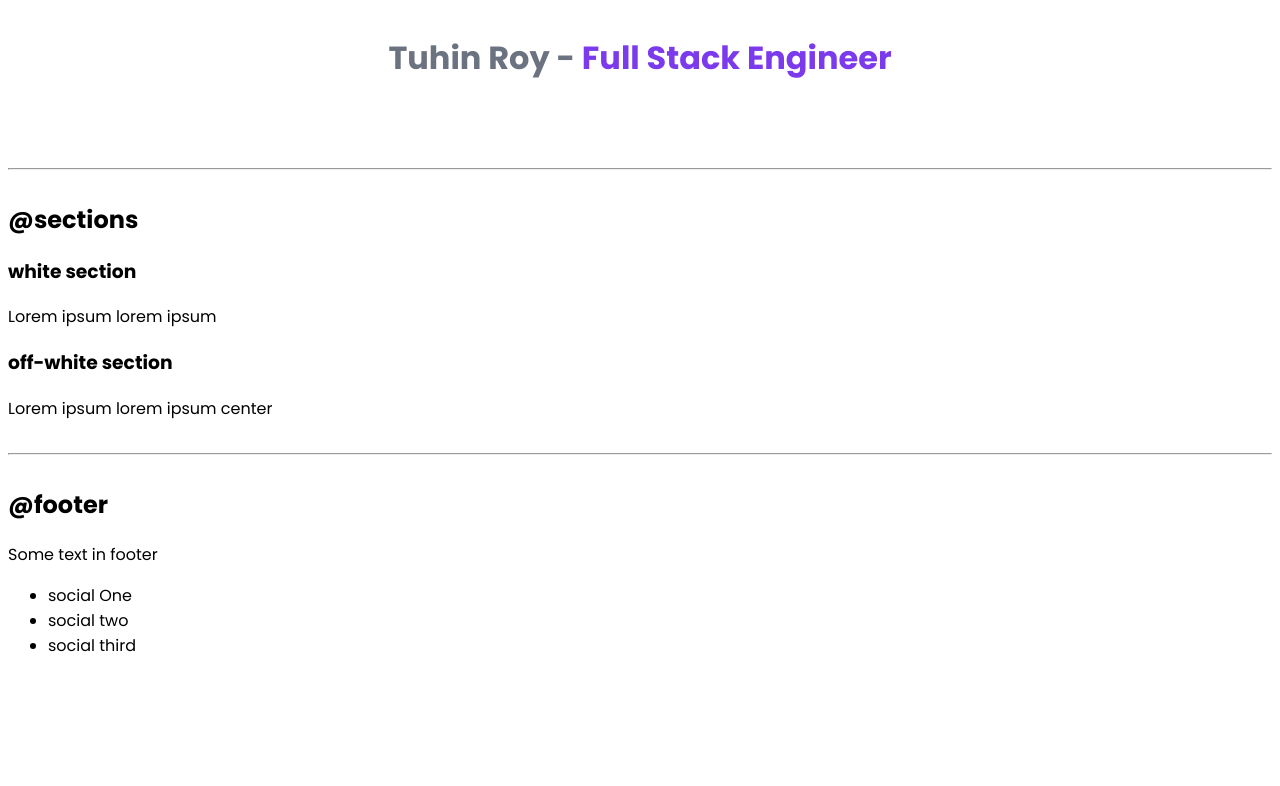
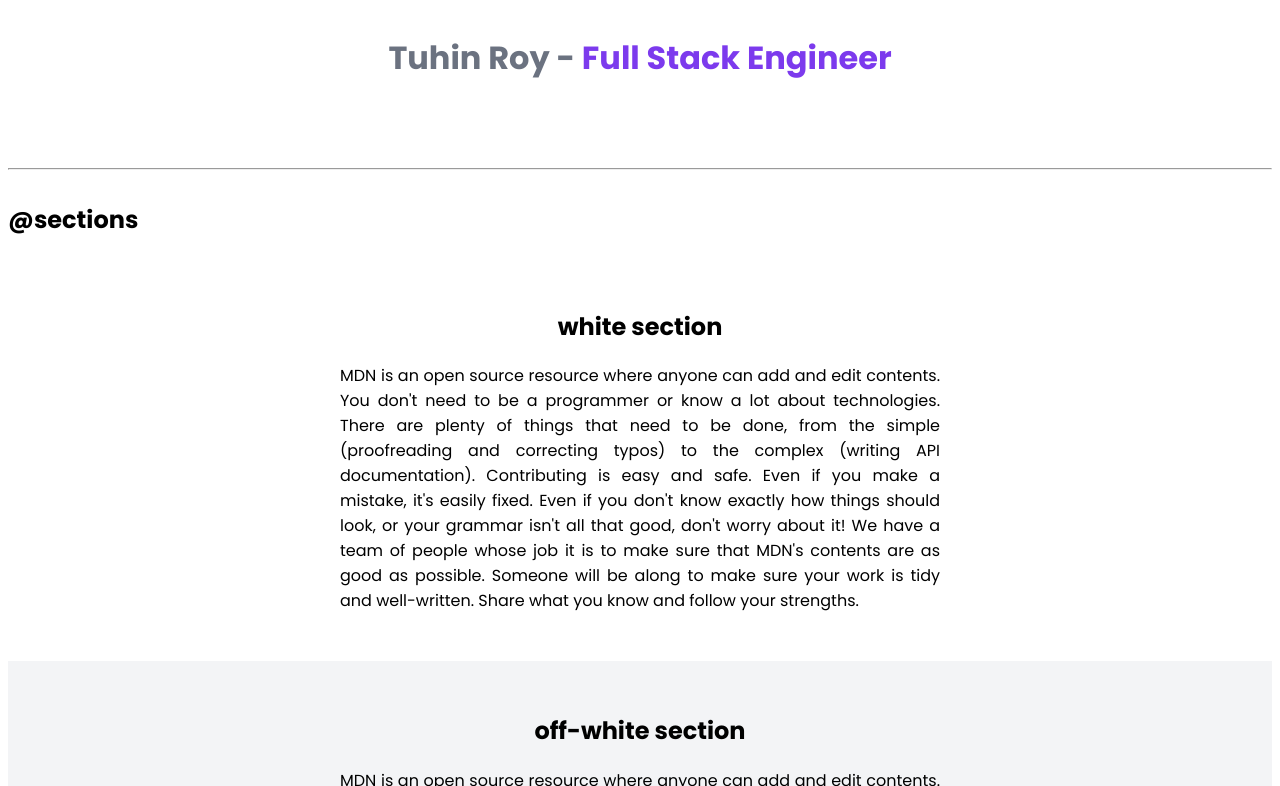
Before and after one commit to Troy96/ui-component-lib, a plain HTML site: page index.html in a window 1280 px wide. Shown: the part 2014-2800 px from the top of the page. Drawn offline with Linux system fonts and the light colour scheme.

Commit message:
add section styles

```diff
--- a/index.html
+++ b/index.html
@@ -97,17 +97,25 @@
 
         <h2>@sections</h2>
 
-        <section>
-            <h3>white section</h3>
-            <p>Lorem ipsum lorem ipsum </p>
+        <section class="section">
+            <div class="container container-center">
+                <h1>white section</h3>
+                    <p>MDN is an open source resource where anyone can add and edit contents. You don't need to be a programmer or know a lot about technologies. There are plenty of things that need to be done, from the simple (proofreading and correcting typos) to the complex (writing API documentation).
+
+                        Contributing is easy and safe. Even if you make a mistake, it's easily fixed. Even if you don't know exactly how things should look, or your grammar isn't all that good, don't worry about it! We have a team of people whose job it is to make sure that MDN's contents are as good as possible. Someone will be along to make sure your work is tidy and well-written. Share what you know and follow your strengths.</p>
+            </div>
         </section>
 
-        <section>
-            <h3>off-white section</h3>
-            <p>Lorem ipsum lorem ipsum center  </p>
+        <section class="section ow">
+            <div class="container container-center">
+                <h1>off-white section</h3>
+                    <p>MDN is an open source resource where anyone can add and edit contents. You don't need to be a programmer or know a lot about technologies. There are plenty of things that need to be done, from the simple (proofreading and correcting typos) to the complex (writing API documentation).
+
+                        Contributing is easy and safe. Even if you make a mistake, it's easily fixed. Even if you don't know exactly how things should look, or your grammar isn't all that good, don't worry about it! We have a team of people whose job it is to make sure that MDN's contents are as good as possible. Someone will be along to make sure your work is tidy and well-written. Share what you know and follow your strengths.</p>
+            </div>
         </section>
 
-        <hr/>
+        <hr />
         <h2>@footer</h2>
 
         <footer>
--- a/styles.css
+++ b/styles.css
@@ -2,6 +2,7 @@
 
 :root {
     --primary-color: #7C3AED;
+    --off-white: #F3F4F6;
     --dark-grey: #6B7280;
 }
 
@@ -18,6 +19,7 @@ body {
 .container-center {
     max-width: 600px;
     margin: auto;
+    text-align: justify;
 }
 
 /** links **/
@@ -100,3 +102,16 @@ hr {
 .hero .hero-heading .heading-inverted {
     color: var(--primary-color);
 }
+
+/** sections **/
+.section {
+    padding: 2rem;
+}
+.section h1{
+    text-align: center;
+    padding: 2   rem;
+}
+
+.ow {
+    background-color: var(--off-white);
+}
```
